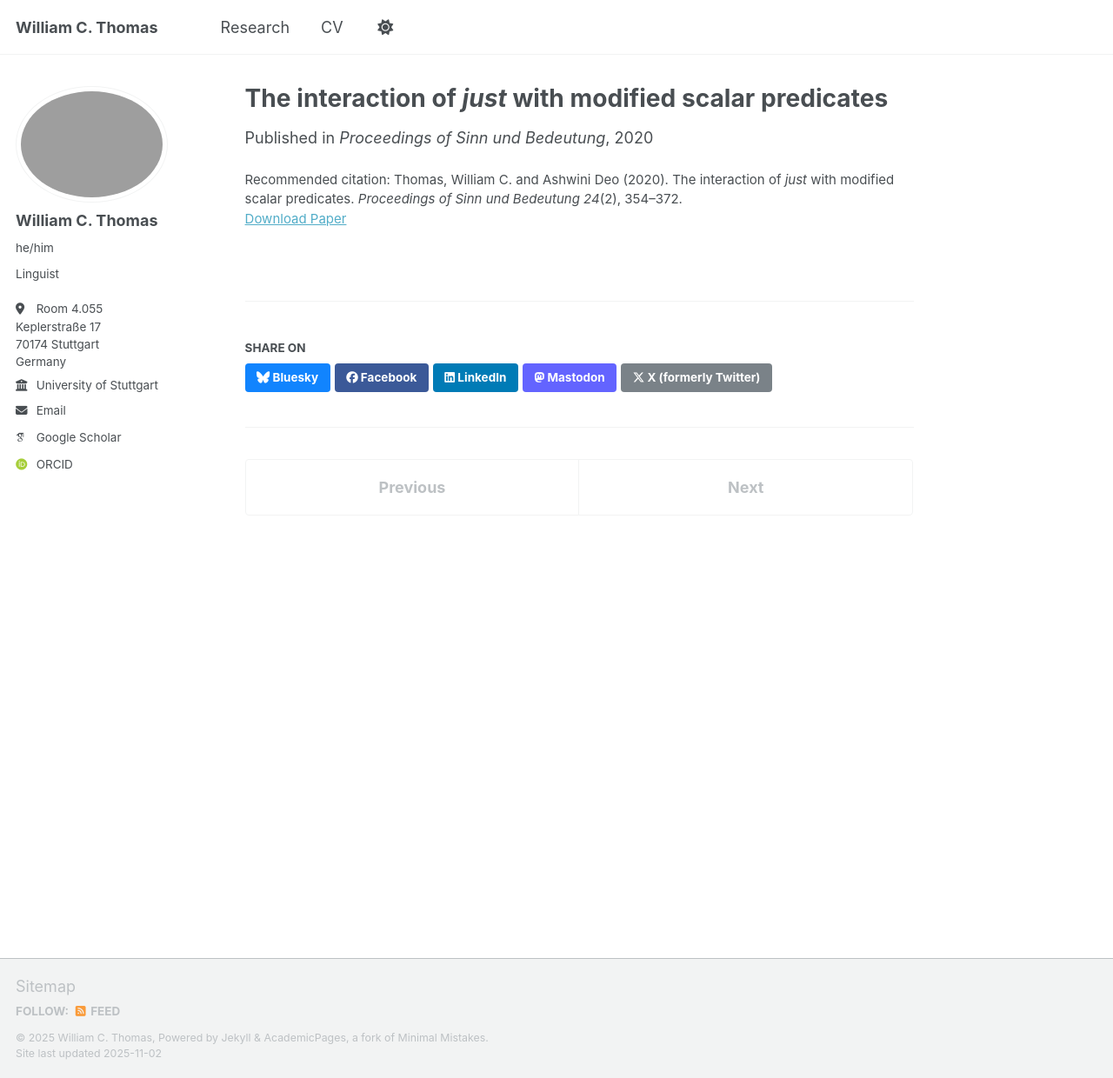
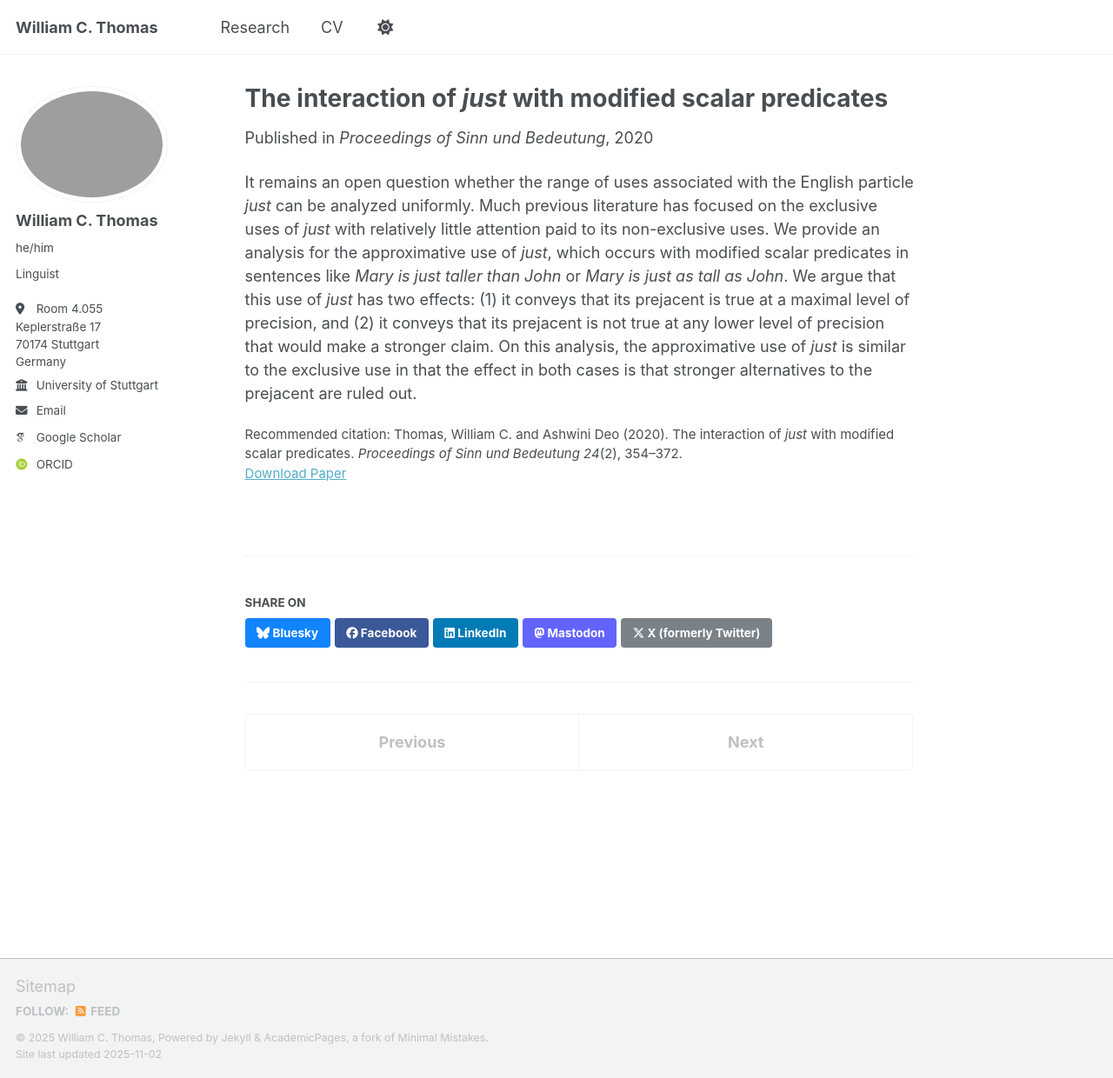
Before and after one commit to wm-t/wm-t.github.io, a Jekyll site: the page built from _publications/ThomasDeo2020.md, in a window 1280 px wide and 1240 px high. Shown: the whole window at 87% size. Built offline with Jekyll 4.4.1, drawn with Linux system fonts in a browser that asks for light colours; some web fonts are replaced; a script that is not in the unit is left out.

Commit message:
Abstract for Thomas and Deo 2020

```diff
--- a/_publications/ThomasDeo2020.md
+++ b/_publications/ThomasDeo2020.md
@@ -10,3 +10,5 @@ slidesurl:
 paperurl: 'https://wm-t.github.io/files/ThomasDeo2020.pdf'
 citation: "Thomas, William C. and Ashwini Deo (2020). The interaction of <i>just</i> with modified scalar predicates. <i>Proceedings of Sinn und Bedeutung 24</i>(2), 354&ndash;372."
 ---
+
+It remains an open question whether the range of uses associated with the English particle <i>just</i> can be analyzed uniformly. Much previous literature has focused on the exclusive uses of <i>just</i> with relatively little attention paid to its non-exclusive uses. We provide an analysis for the approximative use of <i>just</i>, which occurs with modified scalar predicates in sentences like <i>Mary is just taller than John</i> or <i>Mary is just as tall as John</i>. We argue that this use of <i>just</i> has two effects: (1) it conveys that its prejacent is true at a maximal level of precision, and (2) it conveys that its prejacent is not true at any lower level of precision that would make a stronger claim. On this analysis, the approximative use of <i>just</i> is similar to the exclusive use in that the effect in both cases is that stronger alternatives to the prejacent are ruled out.
```
